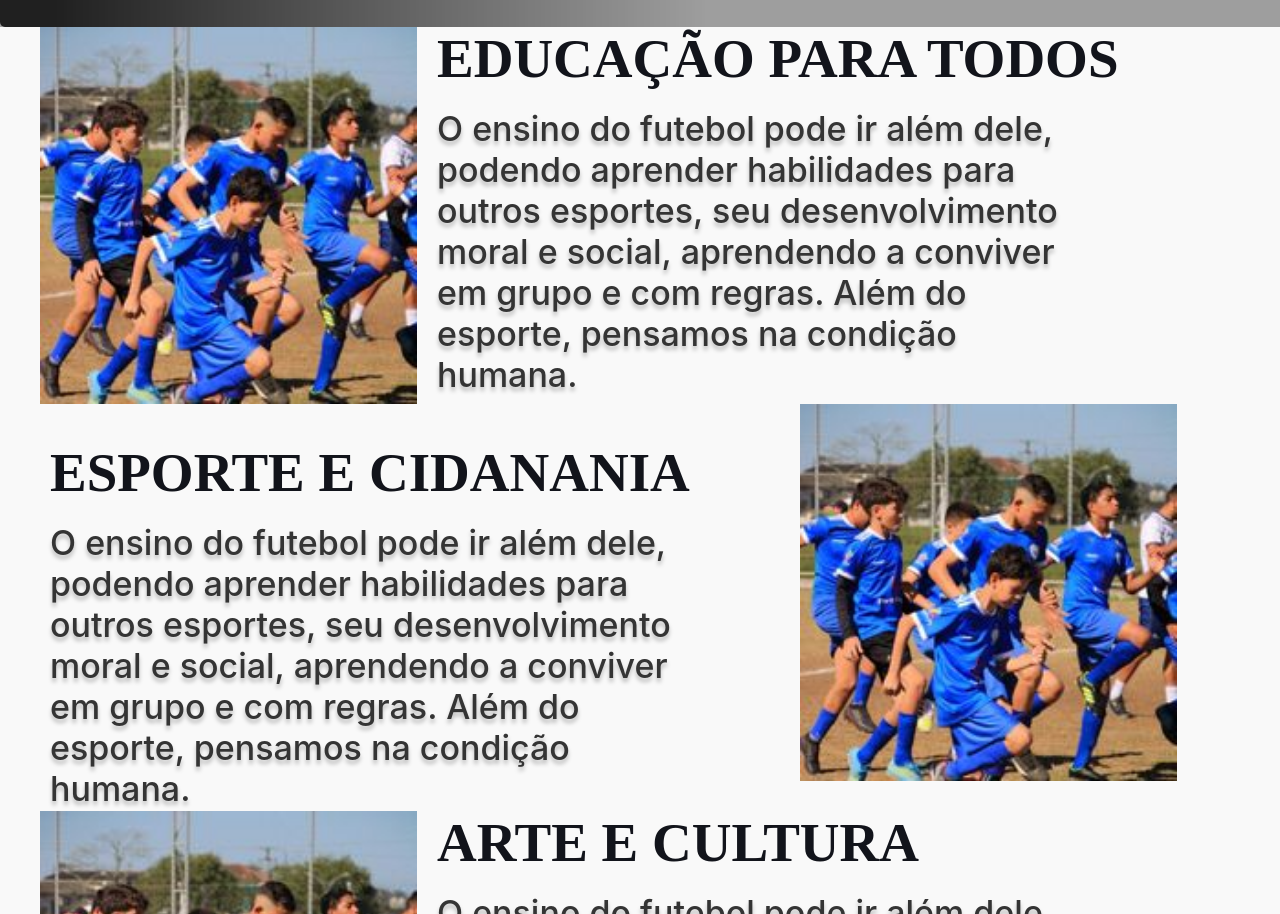
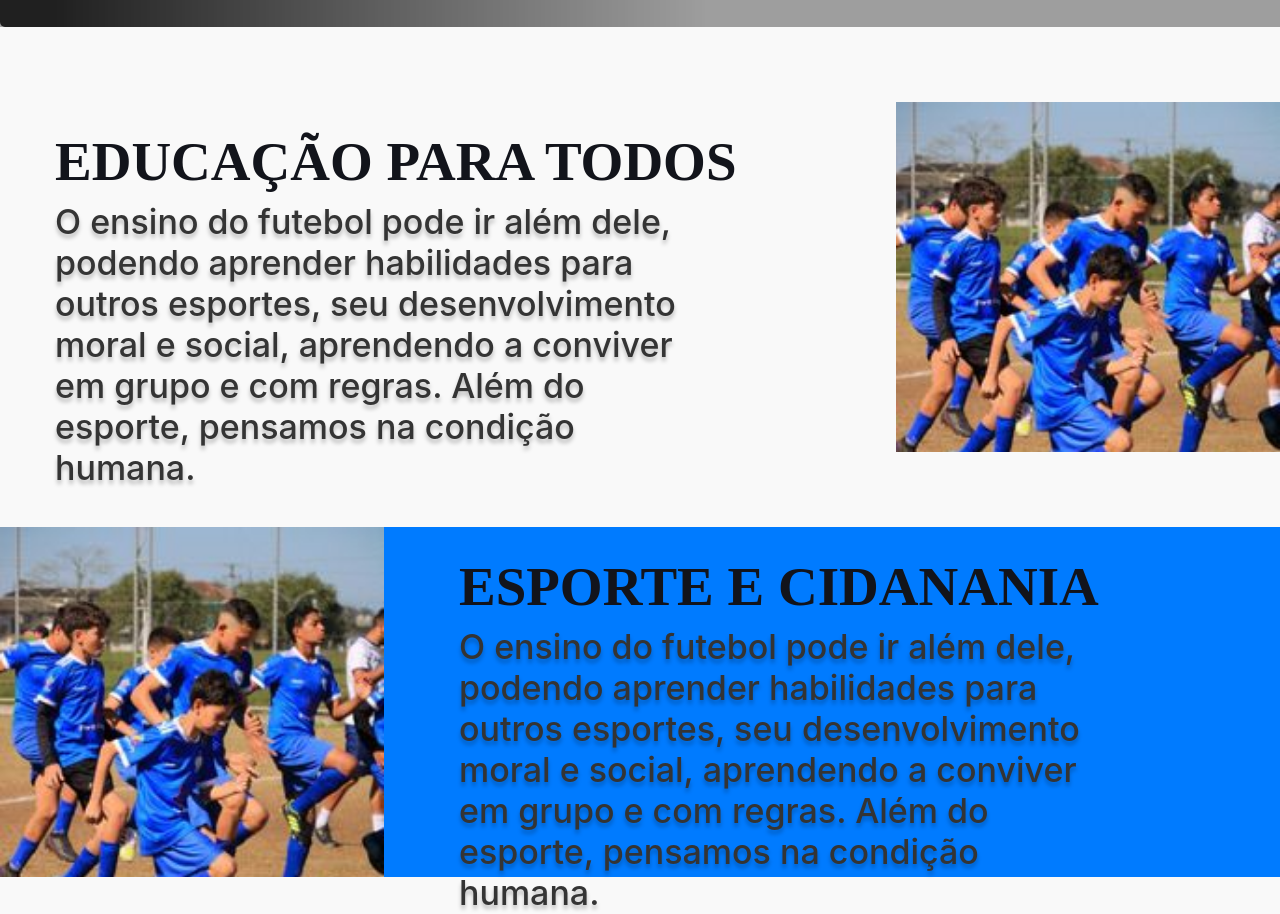
Before and after one commit to SamuelFreitasExe/ProjetoUniao, a React app: page /projetos in a window 1280 px wide. Shown: the part 840-1754 px from the top of the page. Built offline with nearby package versions, Linux system fonts and the light colour scheme; grey boxes are pictures that could not be loaded; a web font is replaced by a local one.

Commit message:
estilizando pagina projetos

```diff
--- a/src/site/Components/Home/Home.css
+++ b/src/site/Components/Home/Home.css
@@ -259,7 +259,7 @@
 /* Estilo de cada caixa */
 .box {
     flex: 1; /* Todas as caixas têm o mesmo tamanho */
-    background-color: #f0f0f0;
+    background-color: #fff;
     color: #333;
     padding: 20px;
     border-radius: 8px;
@@ -267,6 +267,8 @@
     text-align: center;
     font-size: 1.2rem;
     font-weight: bold;
+
+
 }
 
 /* Estilo do título dentro das caixas */
--- a/src/site/Components/Projetos/projeto.css
+++ b/src/site/Components/Projetos/projeto.css
@@ -138,55 +138,44 @@
 }
 
 
+.projetos-list-container {
+    width: 100%; /* Faz o container ocupar toda a largura disponível */
+    margin-left: 0; /* Remove margem da lateral esquerda */
+    margin-right: 0; /* Remove margem da lateral direita */
+    display: flex;
+    flex-wrap: nowrap; /* Garante que os itens fiquem lado a lado */
+    gap: 20px;
+    align-items: stretch; /* Alinha os itens com a mesma altura */
+    margin-top: 75px; /* Espaço acima do container */
+    background-color: #007bff; /* Fundo azul */
+    padding: 0; /* Opcional: remove padding interno */
+    box-sizing: border-box; /* Garante que largura inclui borda e padding */
+    height: 350px;
 
-.intro p {
-    margin: 0 auto 20px;
-    max-width: 800px;
-    font-size: 1.1rem;
-    color: #666;
-    text-align: center;
-}
-
-.projetos-list-container {
-    max-width: 1200px;
-    margin: 0 auto;
-    display: flex;
-    flex-wrap: wrap;
-    gap: 20px;
-    align-items: flex-start;
-    /* Alinha os itens ao topo */
 }
 
 
 .projeto-img {
-    width: 377px;
-    /* Controla a largura da imagem */
-    flex-shrink: 0;
-    /* Impede que a imagem encolha */
-    overflow: hidden;
-    /* Impede que a imagem ultrapasse o contêiner */
+    width: 30%; /* Define a largura da imagem */
+    flex-shrink: 0; /* Impede o encolhimento */
+    overflow: hidden; /* Previne estouro do contêiner */
 }
 
 .projeto-img img {
-    width: 100%;
-    /* Ajusta a imagem à largura do contêiner */
-    height: auto;
-    object-fit: cover;
-    /* Mantém as proporções da imagem */
+    width: 100%; /* Imagem preenche o container */
+    height: auto; /* Mantém proporções da imagem */
+    object-fit: cover; /* Ajusta o conteúdo da imagem */
 }
 
 .projetos-list {
     display: flex;
-    flex-direction: column;
-    justify-content: flex-start;
-    max-width: 100%;
-    margin-left: auto;
-    margin-right: auto;
-    align-items: flex-start;
-    /* Alinha o texto à esquerda */
-    gap: 10px;
-    flex: 1;
-    /* Faz o texto ocupar o restante do espaço */
+    flex-direction: column; /* Garante o layout vertical */
+    justify-content: center; /* Centraliza o conteúdo verticalmente */
+    flex: 1; /* Faz com que tome o espaço restante ao lado da imagem */
+    max-width: calc(100% - 377px); /* Limita largura com base no container */
+    padding-left: 20px; /* Espaço entre texto e imagem */
+    margin-left: 35px;
+    margin-top: 65px;
 }
 
 /*.projetos-list h3 {
@@ -374,63 +363,47 @@
     transform: translateX(0); // Volta à posição normal
 }*/
 .container-inf {
-    max-width: 1200px;
-    margin: 0 auto;
+    width: 100%; /* Faz o container ocupar toda a largura disponível */
+    margin-left: 0; /* Remove margem da lateral esquerda */
+    margin-right: 0; /* Remove margem da lateral direita */
     display: flex;
-    flex-wrap: wrap;
+    flex-wrap: nowrap; /* Garante que os itens fiquem lado a lado */
     gap: 20px;
-    align-items: flex-start;
-    /* Alinha os itens ao topo */
+    align-items: stretch; /* Alinha os itens com a mesma altura */
+    margin-top: 75px; /* Espaço acima do container */
+    padding: 0; /* Opcional: remove padding interno */
+    box-sizing: border-box; /* Garante que largura inclui borda e padding */
+    height: 350px;
 }
 
-.projetos-list-inf {
-
-    display: flex;
-    flex-direction: column;
-    justify-content: flex-start;
-    max-width: 100%;
-    margin-left: auto;
-    margin-right: auto;
-    align-items: flex-start;
-    gap: 10px;
-    flex: 1 1;
-    margin-left: 50px;
-    margin-top: -350px;
-
-}
 
 .projeto-img-inf {
-    width: 377px;
-    /* Controla a largura da imagem */
-    flex-shrink: 0;
-    /* Impede que a imagem encolha */
-    overflow: hidden;
-    /* Impede que a imagem ultrapasse o contêiner */
-    margin-left: 800px;
+    width: 30%; /* Define a largura da imagem */
+    flex-shrink: 0; /* Impede o encolhimento */
+    overflow: hidden; /* Previne estouro do contêiner */
 
 }
 
 .projeto-img-inf img {
-    width: 100%;
-    /* Ajusta a imagem à largura do contêiner */
-    height: auto;
-    object-fit: cover;
-    /* Mantém as proporções da imagem */
+    width: 100%; /* Imagem preenche o container */
+    height: auto; /* Mantém proporções da imagem */
+    object-fit: cover; /* Ajusta o conteúdo da imagem */
 }
 
-.container-inf {
+.projetos-list-inf {
     display: flex;
-    flex-direction: column;
-    justify-content: flex-start;
-    max-width: 100%;
-    margin-left: auto;
-    margin-right: auto;
-    align-items: flex-start;
-    /* Alinha o texto à esquerda */
-    gap: 10px;
-    flex: 1;
-    /* Faz o texto ocupar o restante do espaço */
+    flex-direction: column; /* Garante o layout vertical */
+    justify-content: center; /* Centraliza o conteúdo verticalmente */
+    flex: 1; /* Faz com que tome o espaço restante ao lado da imagem */
+    max-width: calc(100% - 377px); /* Limita largura com base no container */
+    padding-left: 20px; /* Espaço entre texto e imagem */
+    margin-left: 35px;
+    margin-top: 65px;
 }
+
+
+
+
 
 /*.projetos-list-inf h3 {
     font-size: 28px;
--- a/src/site/Components/Projetos/projetos.jsx
+++ b/src/site/Components/Projetos/projetos.jsx
@@ -53,19 +53,31 @@ function Projetos() {
         </div>
       </header>
 
-      <div className="intro">
 
+      <div
+        className={`container-inf ${isVisible1 ? 'appear' : ''}`}
+        ref={ref1}
+      >
+
+        <div className="projetos-list-inf">
+        <h3 className="custom-h3">EDUCAÇÃO PARA TODOS</h3>
+        <h4 class="custom-h4">O ensino do futebol pode ir além dele, podendo aprender habilidades para outros esportes, seu desenvolvimento moral e social, aprendendo a conviver em grupo e com regras. Além do esporte, pensamos na condição humana.</h4>
+        </div>
+        <div className="projeto-img-inf">
+          <img src={img7} alt="img" />
+        </div>
       </div>
+
       <div
-        className={`projetos-list-container ${isVisible1 ? 'appear' : ''}`}
-        ref={ref1}
+        className={`projetos-list-container ${isVisible2 ? 'appear' : ''}`}
+        ref={ref2}
       >
         <div className="projeto-img">
           <img src={img7} alt="img" />
         </div>
         <div className="projetos-list">
-          <h3 className="custom-h3">EDUCAÇÃO PARA TODOS</h3>
-          <h4 class="custom-h4">O ensino do futebol pode ir além dele, podendo aprender habilidades para outros esportes, seu desenvolvimento moral e social, aprendendo a conviver em grupo e com regras. Além do esporte, pensamos na condição humana.</h4>
+        <h3 className="custom-h3">ESPORTE E CIDANANIA</h3>
+        <h4 class="custom-h4">O ensino do futebol pode ir além dele, podendo aprender habilidades para outros esportes, seu desenvolvimento moral e social, aprendendo a conviver em grupo e com regras. Além do esporte, pensamos na condição humana.</h4>
         </div>
       </div>
 
@@ -73,12 +85,13 @@ function Projetos() {
         className={`container-inf ${isVisible2 ? 'appear' : ''}`}
         ref={ref2}
       >
-        <div className="projeto-img-inf">
-          <img src={img7} alt="img" />
-        </div>
+
         <div className="projetos-list-inf">
           <h3 className="custom-h3">ESPORTE E CIDANANIA</h3>
           <h4 class="custom-h4">O ensino do futebol pode ir além dele, podendo aprender habilidades para outros esportes, seu desenvolvimento moral e social, aprendendo a conviver em grupo e com regras. Além do esporte, pensamos na condição humana.</h4>
+        </div>
+        <div className="projeto-img-inf">
+          <img src={img7} alt="img" />
         </div>
       </div>
       <div
@@ -94,15 +107,15 @@ function Projetos() {
         </div>
       </div>
       <div
-        className={`containerFundo${isVisible4 ? 'appear' : ''}`}
+        className={`container-inf ${isVisible4 ? 'appear' : ''}`}
         ref={ref4}
       >
-        <div className="projeto-img">
-          <img src={img7} alt="img" />
-        </div>
         <div className="projetos-list"s>
           <h3 className="custom-h3">SAÚDE E BEM-ESTAR</h3>
           <h4 class="custom-h4">O ensino do futebol pode ir além dele, podendo aprender habilidades para outros esportes, seu desenvolvimento moral e social, aprendendo a conviver em grupo e com regras. Além do esporte, pensamos na condição humana.</h4>
+        </div>
+        <div className="projeto-img">
+          <img src={img7} alt="img" />
         </div>
       </div>
 
@@ -116,14 +129,15 @@ function Projetos() {
       </ul>
 
       <div className="inscricaoContainer">
-        <div className="projeto-img">
-          <img src={img7} alt="img" />
-        </div>
-        <div className="projetos-list">
+
+        <div className="projetos-list-inf">
           <h3 className="custom-h3">JUNTE-SE A NÓS!</h3>
           <h4 class="custom-h4">Você sonha em jogar bola? Esta é a sua chance! Venha fazer parte de um time que valoriza o esporte, a amizade e a comunidade. Com treinamentos regulares, jogos emocionantes e a chance de fazer novos amigos, você não vai querer perder essa oportunidade! Inscreva-se e descubra como o esporte pode transformar a sua vida!</h4>
           <div>
             <button className='inscricao'>INSCREVA-SE</button>
+        </div>
+         <div className="projeto-img-inf">
+          <img src={img7} alt="img" />
         </div>
         </div>
 
```
